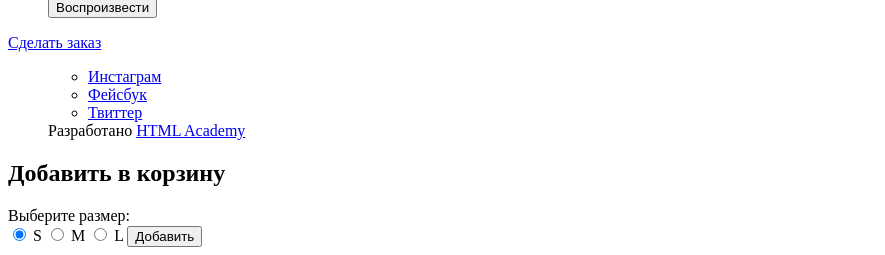
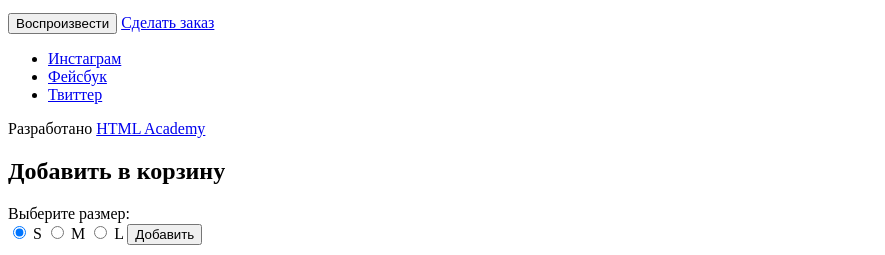
Before and after one commit to alexandraleo/45442-mishka, a website: page catalog.html in a window 1280 px wide. Shown: the part 1395-1650 px from the top of the page, without its empty margins (0-885 px from the left). Drawn offline with Linux system fonts and the light colour scheme.

Commit message:
Закрыла тег, ошибка по валидатору

```diff
--- a/catalog.html
+++ b/catalog.html
@@ -61,13 +61,12 @@
       <figure class="video-review__wrap">
         <video src="http://placehold.it/260x150" width="260" height="150" poster="http://placehold.it/260x150"></video>
         <figcaption class="video-review__desc">По&nbsp;просьбам наших любимых фолловеров мы&nbsp;сняли для вас подробное видео о&nbsp;том, как появляются наши товары.</figcaption>
+      </figure>
       <button class="video-review__btn" type="button">Воспроизвести</button>
-      </figure>
       <a href="#" class="btn">Сделать заказ</a>
     </section>
   </main>
   <footer class="page-footer">
-    <ul class="socials page-footer__socials">
     <ul class="socials page-footer__socials">
       <li><a href="#" class="socials__link socials__link--icon-1">Инстаграм</a></li>
       <li><a href="#" class="socials__link socials__link--icon-2">Фейсбук</a></li>
```
Lines whose indentation alone changed are shown as unchanged.
